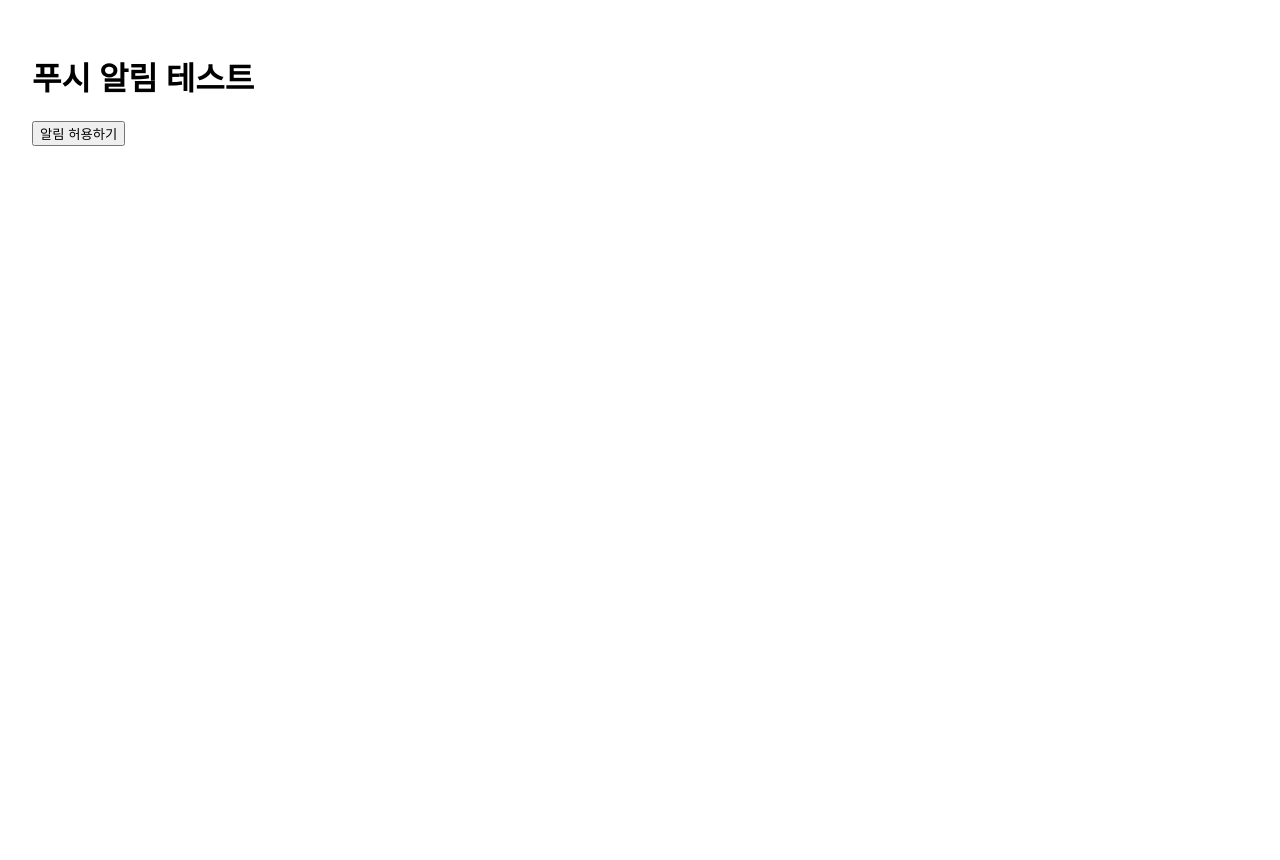
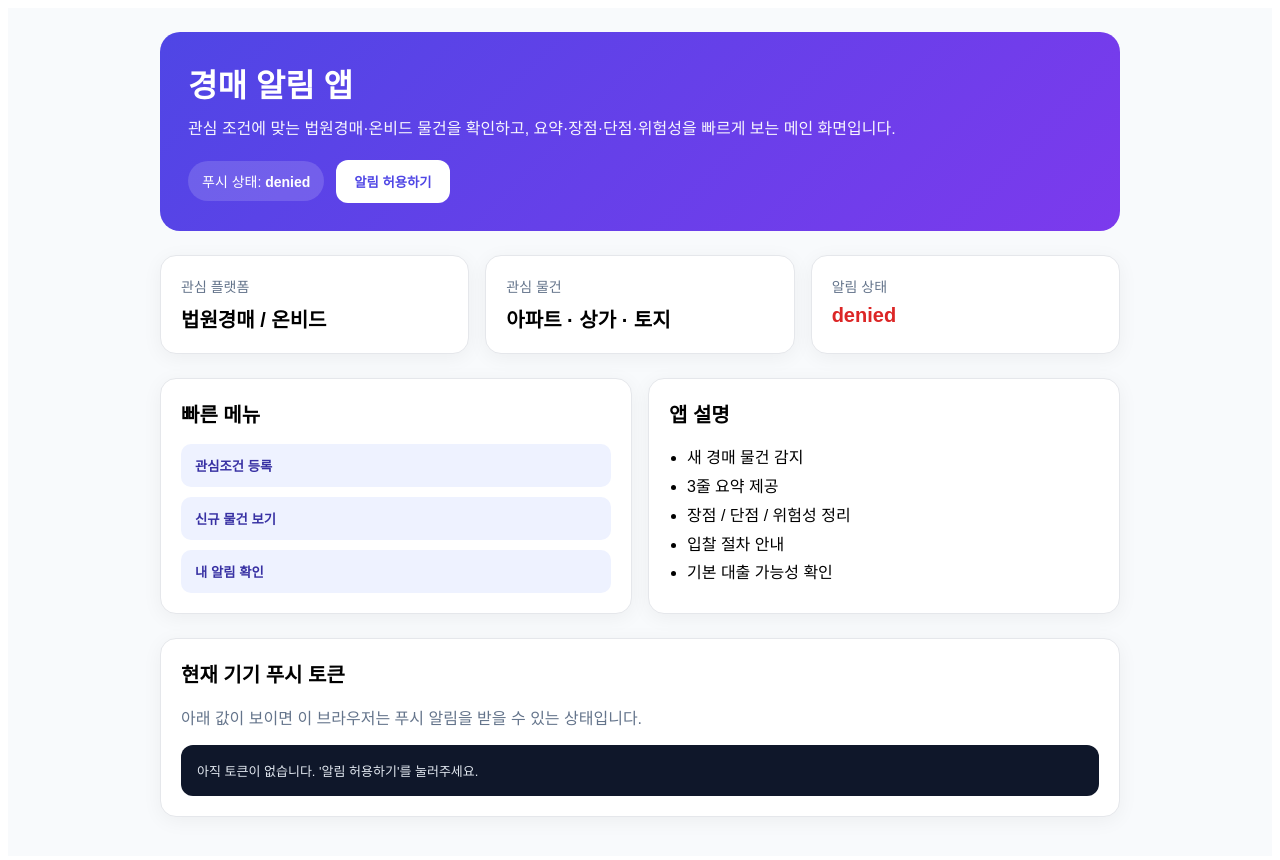
Before and after one commit to q9mkghu-wq/auxtion, a Next.js app: page / in a window 1280 px wide. Shown: the top 860 px of the page. Before the commit the page ends 800 px from the top, so only its background shows below. Built offline with nearby package versions, Linux system fonts and the light colour scheme; no server answers.

Commit message:
Update page.js

```diff
--- a/app/page.js
+++ b/app/page.js
@@ -1,24 +1,37 @@
 "use client";
 
-import { useState } from "react";
+import { useEffect, useState } from "react";
 import { getToken } from "firebase/messaging";
 import { getFirebaseMessaging } from "../lib/firebase";
 
 export default function HomePage() {
+  const [pushStatus, setPushStatus] = useState("확인중");
   const [token, setToken] = useState("");
+
+  useEffect(() => {
+    if (typeof window !== "undefined" && "Notification" in window) {
+      setPushStatus(Notification.permission);
+      const savedToken = localStorage.getItem("fcm_token");
+      if (savedToken) setToken(savedToken);
+    } else {
+      setPushStatus("unsupported");
+    }
+  }, []);
 
   const handleEnablePush = async () => {
     try {
       const permission = await Notification.requestPermission();
 
       if (permission !== "granted") {
-        alert("알림 허용을 눌러야 해요.");
+        setPushStatus(permission);
+        alert("알림 허용을 눌러야 푸시 알림을 받을 수 있어요.");
         return;
       }
 
       const messaging = await getFirebaseMessaging();
       if (!messaging) {
-        alert("이 브라우저는 푸시를 지원하지 않아요.");
+        setPushStatus("unsupported");
+        alert("이 브라우저는 푸시 알림을 지원하지 않아요.");
         return;
       }
 
@@ -27,24 +40,212 @@
       });
 
       if (!currentToken) {
-        alert("토큰을 못 가져왔어요.");
+        alert("토큰을 가져오지 못했어요.");
         return;
       }
 
+      localStorage.setItem("fcm_token", currentToken);
       setToken(currentToken);
-      console.log("FCM TOKEN:", currentToken);
-      alert("성공! 아래에 토큰이 보입니다.");
-    } catch (e) {
-      console.error(e);
-      alert("오류가 났어요.");
+      setPushStatus("granted");
+      alert("푸시 알림 설정이 완료됐어요.");
+    } catch (error) {
+      console.error(error);
+      alert("알림 설정 중 오류가 발생했어요.");
     }
   };
 
+  const cardStyle = {
+    background: "#fff",
+    border: "1px solid #e5e7eb",
+    borderRadius: "16px",
+    padding: "20px",
+    boxShadow: "0 4px 20px rgba(0,0,0,0.05)",
+  };
+
+  const badgeColor =
+    pushStatus === "granted"
+      ? "#16a34a"
+      : pushStatus === "denied"
+      ? "#dc2626"
+      : "#f59e0b";
+
   return (
-    <main style={{ padding: 24 }}>
-      <h1>푸시 알림 테스트</h1>
-      <button onClick={handleEnablePush}>알림 허용하기</button>
-      <p style={{ marginTop: 20, wordBreak: "break-all" }}>{token}</p>
+    <main
+      style={{
+        minHeight: "100vh",
+        background: "#f8fafc",
+        padding: "24px",
+        fontFamily: "Arial, sans-serif",
+      }}
+    >
+      <div style={{ maxWidth: "960px", margin: "0 auto" }}>
+        <section
+          style={{
+            background: "linear-gradient(135deg, #4f46e5, #7c3aed)",
+            color: "white",
+            borderRadius: "20px",
+            padding: "28px",
+            marginBottom: "24px",
+          }}
+        >
+          <h1 style={{ margin: 0, fontSize: "32px", fontWeight: 700 }}>
+            경매 알림 앱
+          </h1>
+          <p style={{ marginTop: "10px", opacity: 0.95, lineHeight: 1.6 }}>
+            관심 조건에 맞는 법원경매·온비드 물건을 확인하고,
+            요약·장점·단점·위험성을 빠르게 보는 메인 화면입니다.
+          </p>
+
+          <div
+            style={{
+              marginTop: "18px",
+              display: "flex",
+              gap: "12px",
+              flexWrap: "wrap",
+              alignItems: "center",
+            }}
+          >
+            <span
+              style={{
+                background: "rgba(255,255,255,0.15)",
+                padding: "10px 14px",
+                borderRadius: "999px",
+                fontSize: "14px",
+              }}
+            >
+              푸시 상태:{" "}
+              <strong style={{ color: "#fff" }}>{pushStatus}</strong>
+            </span>
+
+            <button
+              onClick={handleEnablePush}
+              style={{
+                border: "none",
+                background: "white",
+                color: "#4f46e5",
+                padding: "12px 18px",
+                borderRadius: "12px",
+                fontWeight: 700,
+                cursor: "pointer",
+              }}
+            >
+              알림 허용하기
+            </button>
+          </div>
+        </section>
+
+        <section
+          style={{
+            display: "grid",
+            gridTemplateColumns: "repeat(auto-fit, minmax(220px, 1fr))",
+            gap: "16px",
+            marginBottom: "24px",
+          }}
+        >
+          <div style={cardStyle}>
+            <div style={{ fontSize: "14px", color: "#64748b" }}>관심 플랫폼</div>
+            <div style={{ marginTop: "8px", fontSize: "20px", fontWeight: 700 }}>
+              법원경매 / 온비드
+            </div>
+          </div>
+
+          <div style={cardStyle}>
+            <div style={{ fontSize: "14px", color: "#64748b" }}>관심 물건</div>
+            <div style={{ marginTop: "8px", fontSize: "20px", fontWeight: 700 }}>
+              아파트 · 상가 · 토지
+            </div>
+          </div>
+
+          <div style={cardStyle}>
+            <div style={{ fontSize: "14px", color: "#64748b" }}>알림 상태</div>
+            <div
+              style={{
+                marginTop: "8px",
+                fontSize: "20px",
+                fontWeight: 700,
+                color: badgeColor,
+              }}
+            >
+              {pushStatus}
+            </div>
+          </div>
+        </section>
+
+        <section
+          style={{
+            display: "grid",
+            gridTemplateColumns: "repeat(auto-fit, minmax(280px, 1fr))",
+            gap: "16px",
+            marginBottom: "24px",
+          }}
+        >
+          <div style={cardStyle}>
+            <h2 style={{ marginTop: 0, fontSize: "20px" }}>빠른 메뉴</h2>
+            <div style={{ display: "grid", gap: "10px" }}>
+              <button
+                onClick={() => alert("다음 단계에서 관심조건 등록 화면을 붙이면 됩니다.")}
+                style={menuButtonStyle}
+              >
+                관심조건 등록
+              </button>
+              <button
+                onClick={() => alert("다음 단계에서 수집 물건 목록 화면을 붙이면 됩니다.")}
+                style={menuButtonStyle}
+              >
+                신규 물건 보기
+              </button>
+              <button
+                onClick={() => alert("다음 단계에서 알림 목록 화면을 붙이면 됩니다.")}
+                style={menuButtonStyle}
+              >
+                내 알림 확인
+              </button>
+            </div>
+          </div>
+
+          <div style={cardStyle}>
+            <h2 style={{ marginTop: 0, fontSize: "20px" }}>앱 설명</h2>
+            <ul style={{ margin: 0, paddingLeft: "18px", lineHeight: 1.8 }}>
+              <li>새 경매 물건 감지</li>
+              <li>3줄 요약 제공</li>
+              <li>장점 / 단점 / 위험성 정리</li>
+              <li>입찰 절차 안내</li>
+              <li>기본 대출 가능성 확인</li>
+            </ul>
+          </div>
+        </section>
+
+        <section style={cardStyle}>
+          <h2 style={{ marginTop: 0, fontSize: "20px" }}>현재 기기 푸시 토큰</h2>
+          <p style={{ color: "#64748b", marginTop: "8px" }}>
+            아래 값이 보이면 이 브라우저는 푸시 알림을 받을 수 있는 상태입니다.
+          </p>
+          <div
+            style={{
+              marginTop: "12px",
+              background: "#0f172a",
+              color: "#e2e8f0",
+              padding: "16px",
+              borderRadius: "12px",
+              fontSize: "13px",
+              wordBreak: "break-all",
+            }}
+          >
+            {token || "아직 토큰이 없습니다. '알림 허용하기'를 눌러주세요."}
+          </div>
+        </section>
+      </div>
     </main>
   );
 }
+
+const menuButtonStyle = {
+  border: "none",
+  background: "#eef2ff",
+  color: "#3730a3",
+  padding: "12px 14px",
+  borderRadius: "10px",
+  fontWeight: 700,
+  cursor: "pointer",
+  textAlign: "left",
+};
```
